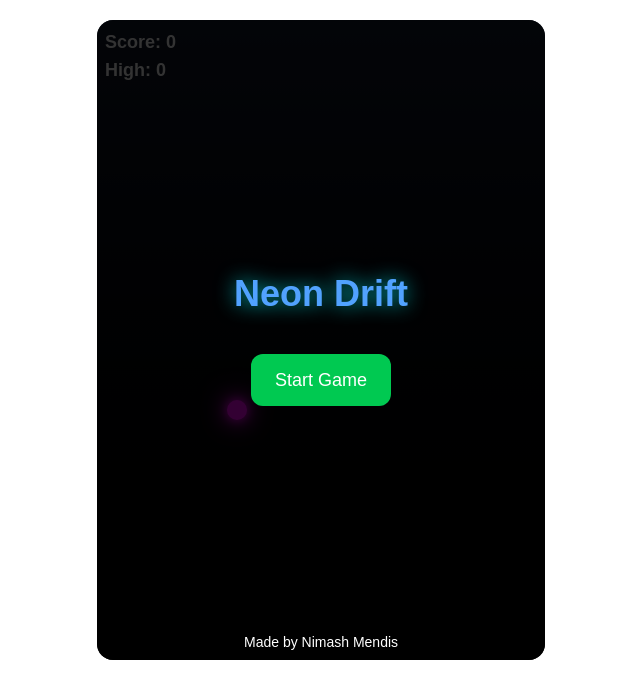
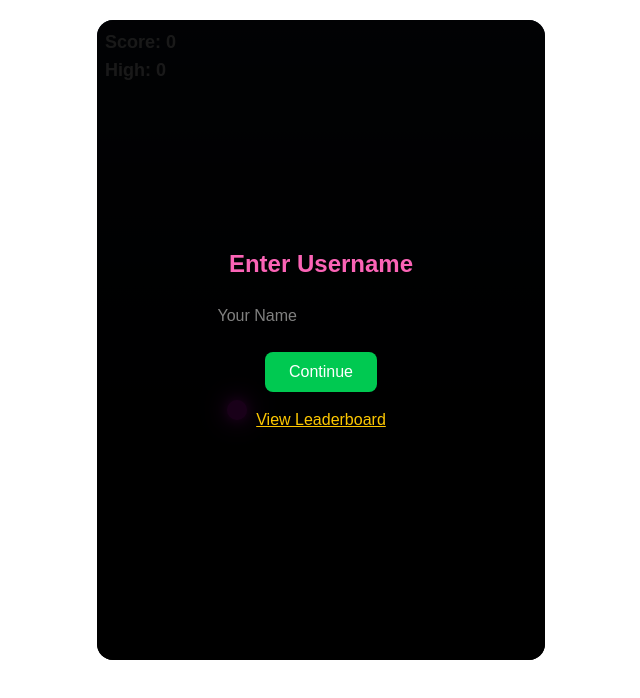
Before and after one commit to n1cKar/neon-drift, a Next.js app: page / in a window 1280 px wide. Shown: the top 698 px of the page, without its empty margins (319-959 px from the left). Built offline with nearby package versions, Linux system fonts and the light colour scheme.

Commit message:
leaderboard added

```diff
--- /dev/null
+++ b/app/api/leaderboard/route.ts
@@ -0,0 +1,43 @@
+import { NextResponse } from "next/server";
+import clientPromise from "@/lib/mongodb";
+
+export async function GET() {
+    try {
+        const client = await clientPromise;
+        const db = client.db("neondrift"); // change to your db name
+        const scores = await db
+            .collection("leaderboard")
+            .find({})
+            .sort({ score: -1 })
+            .limit(10)
+            .toArray();
+
+        return NextResponse.json(scores);
+    } catch (err) {
+        console.error("GET error:", err);
+        return NextResponse.json({ error: "Failed to fetch leaderboard" }, { status: 500 });
+    }
+}
+
+export async function POST(req: Request) {
+    try {
+        const { username, score } = await req.json();
+        const client = await clientPromise;
+        const db = client.db("neondrift");
+
+        // Upsert (insert if not exists, update if exists and score is higher)
+        await db.collection("leaderboard").updateOne(
+            { username },
+            {
+                $max: { score }, // updates score only if new score > old score
+                $setOnInsert: { username, date: new Date() }, // set username + date if new user
+            },
+            { upsert: true }
+        );
+
+        return NextResponse.json({ success: true });
+    } catch (err) {
+        console.error("POST error:", err);
+        return NextResponse.json({ error: "Failed to save score" }, { status: 500 });
+    }
+}
--- a/app/page.tsx
+++ b/app/page.tsx
@@ -39,6 +39,12 @@ export default function Home() {
 
   const [bossMode, setBossMode] = useState(false);
   const [lastBossScore, setLastBossScore] = useState(0);
+
+  // 🌍 Leaderboard states
+  const [username, setUsername] = useState("");
+  const [usernameSet, setUsernameSet] = useState(false);
+  const [leaderboard, setLeaderboard] = useState<any[]>([]);
+  const [showLeaderboard, setShowLeaderboard] = useState(false);
 
   // pool of available shapes
   const shapes: ObstacleType["shape"][] = [
@@ -110,16 +116,14 @@ export default function Home() {
         setBossMode(true);
         setLastBossScore(scoreFloor);
 
-        // drop one big obstacle fast
         setObstacles((obs) => [
           ...obs,
           {
             id: Date.now() + Math.random(),
-            //x: gameWidth / 2,
-            x: Math.random() * (gameWidth - 140) + 70,  // drops random positon
+            x: Math.random() * (gameWidth - 140) + 70,
             y: -150,
             size: 150,
-            speed: 8, // fast drop
+            speed: 8,
             shape: getRandomShape(),
           },
         ]);
@@ -142,7 +146,7 @@ export default function Home() {
         setTimeout(() => setExtremeMode(false), 5000);
       }
 
-      // Normal / Extreme Spawns (disabled during boss)
+      // Normal / Extreme Spawns
       if (!bossMode) {
         const spawnChance = extremeMode
           ? 0.08
@@ -188,6 +192,7 @@ export default function Home() {
         if (distance < 20 + o.size / 2) {
           setRunning(false);
           setHighScore((h) => Math.max(h, Math.floor(score)));
+          saveScore(Math.floor(score)); // 🌍 save score
         }
       });
 
@@ -210,7 +215,6 @@ export default function Home() {
     lastBossScore,
   ]);
 
-
   // player movement
   const handleMove = (x: number, y: number) => {
     const clampedX = Math.max(20, Math.min(x, gameWidth - 20));
@@ -232,6 +236,23 @@ export default function Home() {
     handleMove(e.clientX - rect.left, e.clientY - rect.top);
   };
 
+  // 🌍 Leaderboard functions
+  const fetchLeaderboard = async () => {
+    const res = await fetch("/api/leaderboard");
+    const data = await res.json();
+    setLeaderboard(data);
+  };
+
+  const saveScore = async (finalScore: number) => {
+    if (!usernameSet || !username) return;
+    await fetch("/api/leaderboard", {
+      method: "POST",
+      headers: { "Content-Type": "application/json" },
+      body: JSON.stringify({ username, score: finalScore }),
+    });
+    fetchLeaderboard();
+  };
+
   return (
     <div
       ref={gameAreaRef}
@@ -245,13 +266,39 @@ export default function Home() {
         <Obstacle key={o.id} x={o.x} y={o.y} size={o.size} shape={o.shape} />
       ))}
 
+      {/* Username Entry Screen */}
+      {!usernameSet && (
+        <div className="absolute inset-0 bg-black/90 text-white flex flex-col items-center justify-center space-y-4">
+          <h2 className="text-2xl font-bold text-pink-400">Enter Username</h2>
+          <input
+            className="px-4 py-2 rounded text-white"
+            value={username}
+            onChange={(e) => setUsername(e.target.value)}
+            placeholder="Your Name"
+          />
+          <button
+            onClick={() => setUsernameSet(true)}
+            className="px-6 py-2 bg-green-500 rounded-lg"
+          >
+            Continue
+          </button>
+          <button
+            onClick={() => {
+              fetchLeaderboard();
+              setShowLeaderboard(true);
+            }}
+            className="text-yellow-400 underline"
+          >
+            View Leaderboard
+          </button>
+        </div>
+      )}
+
       {/* Start Screen */}
-      {showStart && (
+      {showStart && usernameSet && (
         <div className="absolute inset-0 bg-black/80 text-white text-2xl">
           <div className="flex flex-col justify-center items-center h-full">
-            <p className="mb-10 font-bold text-blue-400 drop-shadow-[0_0_10px_rgba(0,255,255,0.7)] text-4xl">
-              Neon Drift
-            </p>
+            <p className="mb-10 font-bold text-blue-400 text-4xl">Neon Drift</p>
             <button
               onClick={() => {
                 setShowStart(false);
@@ -274,23 +321,10 @@ export default function Home() {
       {/* Tutorial Screen */}
       {showTutorial && (
         <div className="absolute inset-0 flex flex-col items-center justify-center bg-black/90 z-50">
-          <p className="text-2xl font-bold text-blue-400 animate-pulse mb-6">
+          <p className="text-2xl text-center font-bold text-blue-400 animate-pulse mb-6">
             Move the ball to dodge obstacles!
           </p>
-
-          {/* Show player ball */}
-          <div
-            className="absolute bg-pink-500 rounded-full shadow-[0_0_15px_rgba(255,0,255,0.8)]"
-            style={{
-              left: playerPos.x - 20,
-              top: playerPos.y - 20,
-              width: 20,
-              height: 20,
-            }}
-          />
-
-          {/* Countdown */}
-          <p className="text-6xl font-bold text-pink-400 drop-shadow-[0_0_10px_rgba(255,0,255,0.8)] mt-20">
+          <p className="text-6xl font-bold text-pink-400 mt-20">
             {tutorialCountdown > 0 ? tutorialCountdown : "GO!"}
           </p>
         </div>
@@ -316,6 +350,36 @@ export default function Home() {
           >
             Restart
           </button>
+          <button
+            onClick={() => {
+              fetchLeaderboard();
+              setShowLeaderboard(true);
+            }}
+            className="mt-4 px-4 py-2 bg-blue-500 rounded-xl"
+          >
+            View Leaderboard
+          </button>
+        </div>
+      )}
+
+      {/* Leaderboard Modal */}
+      {showLeaderboard && (
+        <div className="absolute inset-0 bg-black/95 flex flex-col items-center justify-center">
+          <h2 className="text-2xl font-bold mb-4">🌍 World Leaderboard</h2>
+          <ul className="space-y-2">
+            {leaderboard.map((p, i) => (
+              <li key={i} className="text-lg">
+                #{i + 1} {p.username} —{" "}
+                <span className="text-pink-400">{p.score}</span>
+              </li>
+            ))}
+          </ul>
+          <button
+            className="mt-6 bg-gray-700 px-4 py-2 rounded"
+            onClick={() => setShowLeaderboard(false)}
+          >
+            Close
+          </button>
         </div>
       )}
     </div>
--- /dev/null
+++ b/lib/mongodb.ts
@@ -0,0 +1,36 @@
+// lib/mongodb.ts
+import { MongoClient, ServerApiVersion } from "mongodb";
+
+const uri = process.env.MONGODB_URI || "mongodb+srv://nimashmendis0202:<db_password>@cluster0.oltgqj0.mongodb.net/?retryWrites=true&w=majority&appName=Cluster0";
+let client: MongoClient;
+let clientPromise: Promise<MongoClient>;
+
+if (!process.env.MONGODB_URI) {
+  throw new Error("Please add your Mongo URI to .env.local");
+}
+
+if (process.env.NODE_ENV === "development") {
+  // In dev mode, use a global variable so the value is preserved
+  if (!(global as any)._mongoClientPromise) {
+    client = new MongoClient(uri, {
+      serverApi: {
+        version: ServerApiVersion.v1,
+        strict: true,
+        deprecationErrors: true,
+      },
+    });
+    (global as any)._mongoClientPromise = client.connect();
+  }
+  clientPromise = (global as any)._mongoClientPromise;
+} else {
+  client = new MongoClient(uri, {
+    serverApi: {
+      version: ServerApiVersion.v1,
+      strict: true,
+      deprecationErrors: true,
+    },
+  });
+  clientPromise = client.connect();
+}
+
+export default clientPromise;
```
Also changed, not shown: package.json (+6 -5 lines), 1 other file (tests, documents, lock files or other folders).
